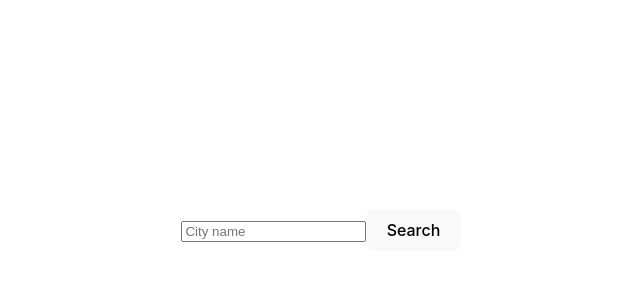
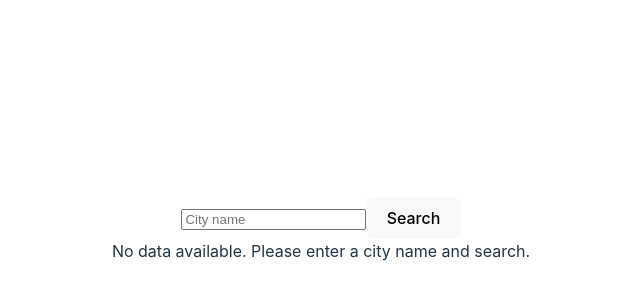
Before and after one commit to Aayush-Koju/Weather-App, a React (Vite) app: page / in a window 1280 px wide. Shown: the part 170-470 px from the top of the page, without its empty margins (319-959 px from the left). Built offline with nearby package versions, Linux system fonts and the light colour scheme.

Commit message:
created a new component to display the weather data

```diff
--- a/src/App.jsx
+++ b/src/App.jsx
@@ -1,5 +1,6 @@
-import { useState } from 'react'
-import './App.css'
+import { useState } from 'react';
+import './App.css';
+import WeatherData from './components/WeatherData';
 
 function App() {
 
@@ -9,12 +10,13 @@ function App() {
   }
 
   const [city, setCity] = useState("");
+  const [data, setData] = useState({});
 
   const getData = () => {
-    fetch(`${api.base}weather?q=${city}$units=metric&APPID=${api.key}`)
+    fetch(`${api.base}weather?q=${city}&units=metric&APPID=${api.key}`)
     .then((res)=> res.json())
     .then((result) => {
-      console.log(result);
+      setData(result);
     });
   }
 
@@ -22,11 +24,12 @@ function App() {
   return (
     <>
       <div>
-        <input type="text" placeholder="City name" />
+        <input type="text" placeholder="City name" value={city} onChange={(e) => setCity(e.target.value)}/>
         <button onClick={getData}>Search</button>
       </div>
+      <WeatherData data={data} />
     </>
-  )
+  );
 }
 
 export default App
--- /dev/null
+++ b/src/components/WeatherData.jsx
@@ -0,0 +1,19 @@
+import React from "react";
+
+export default function WeatherData({ data }) {
+
+    if(!data || !data.main) {
+        return <div>No data available. Please enter a city name and search.</div>
+    }
+
+    const weather =  data.weather && data.weather[0];
+
+    return (
+        <div>
+            <h2>{data.name}</h2>
+            <p>Temperature: {weather.main.temp ? weather.main.temp: 'Not available' }</p>
+            <p>Weather: {weather.main}</p>
+            <p>Description: {weather.description}</p>
+        </div>
+    );
+}
```
